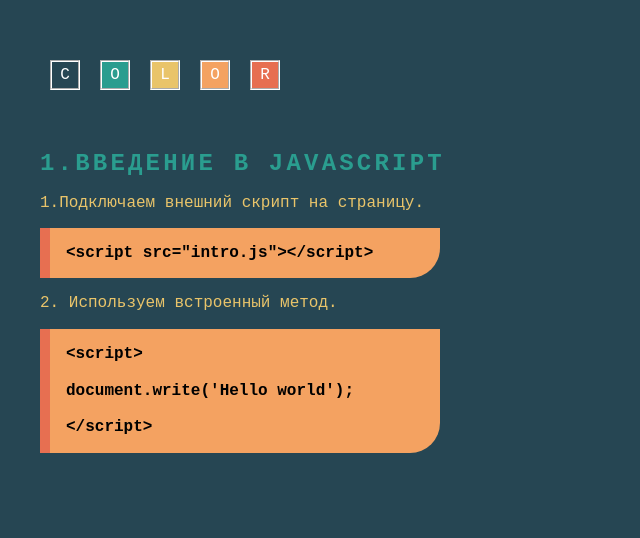
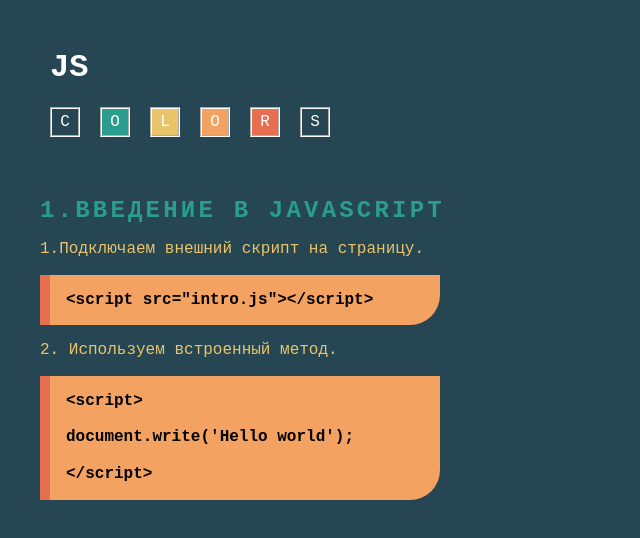
Before and after one commit to G-T-W-Y/ColorJS, a plain HTML site: page index.html in a window 1280 px wide. Shown: the whole page, without its empty margins (0-640 px from the left). Drawn offline with nearby package versions, Linux system fonts and the light colour scheme.

Commit message:
add logo

```diff
--- a/css/style.css
+++ b/css/style.css
@@ -82,11 +82,16 @@ p {
 	height: 30px;
 }
 
+ h1.logo {
+	font-size: 2rem;
+	margin: 50px 0 10px 10px;
+
+}
+
 .palette ul {
 	display: flex;
 	flex-direction: row;
 	justify-content: flex-start;
-	margin-top: 50px;
 	margin-bottom: 50px;
 }
 
--- a/index.html
+++ b/index.html
@@ -15,6 +15,7 @@
 <body>
     <div class="container">
         <header>
+        	<h1 class="logo">JS</h1>
             <div class="palette">
                 <ul>
                     <li class="box charcoal">C</li>
@@ -22,6 +23,7 @@
                     <li class="box orange-yellow-crayola">L</li>
                     <li class="box sandy-brown">O</li>
                     <li class="box burnt-sienna">R</li>
+                    <li class="box charcoal">S</li>
                 </ul>
             </div>
         </header>
```
